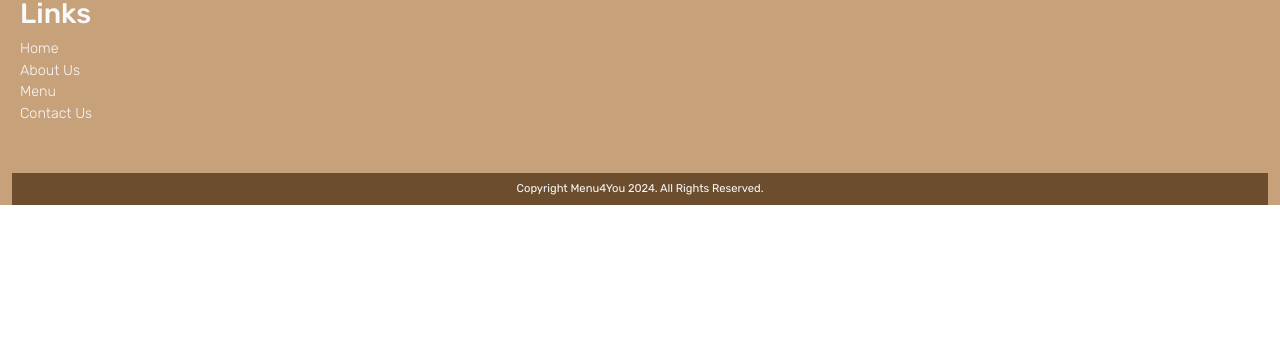
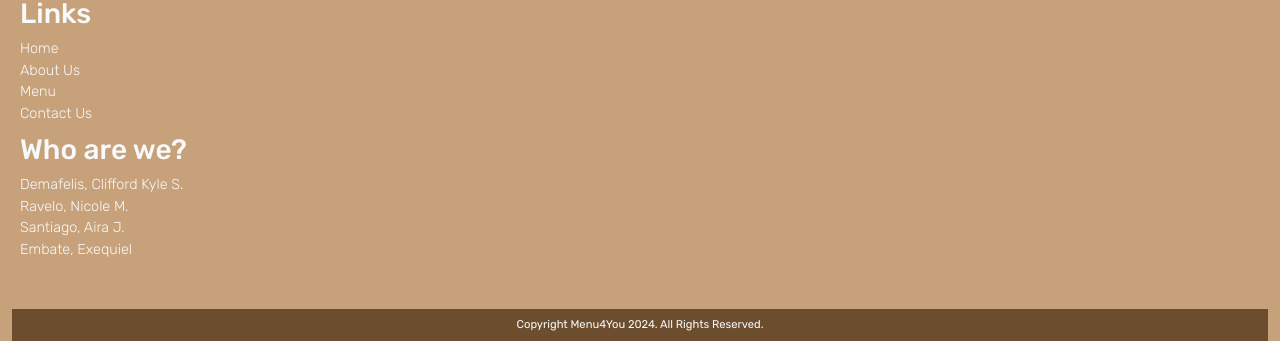
Before and after one commit to Kazu0210/ITEC106_Project, a plain HTML site: page index.html in a window 1280 px wide. Shown: the part 5310-5651 px from the top of the page. Before the commit the page ends 5515 px from the top, so only its background shows below. Drawn offline with Linux system fonts and the light colour scheme.

Commit message:
Add files via upload

```diff
--- a/index.html
+++ b/index.html
@@ -236,6 +236,18 @@
                 </div>
             </div>
 
+            <div class="row">
+                <div class="col">
+                    <h3 class="text-light fs-3 text-wrap text-responsive p-2 m-0">Who are we?</h3>
+                    <ul class="list-group ps-2 text-light rubik-light" style="list-style-type: none; font-size: .9rem;">
+                        <li><a class="text-light link-underline link-underline-opacity-0">Demafelis, Clifford Kyle S.</a></li>
+                        <li><a class="text-light link-underline link-underline-opacity-0">Ravelo, Nicole M.</a></li>
+                        <li><a class="text-light link-underline link-underline-opacity-0">Santiago, Aira J.</a></li>
+                        <li><a class="text-light link-underline link-underline-opacity-0">Embate, Exequiel</a></li>
+                    </ul>
+                </div>
+            </div>
+
             <div class="container-fluid d-flex justify-content-center align-items-center my-5" style="background-color: #6C4E2F;">
                 <p class="text-light text-wrap py-2 m-0" style="font-size: .7rem;">Copyright Menu4You 2024. All Rights Reserved.</p>
             </div>
```
